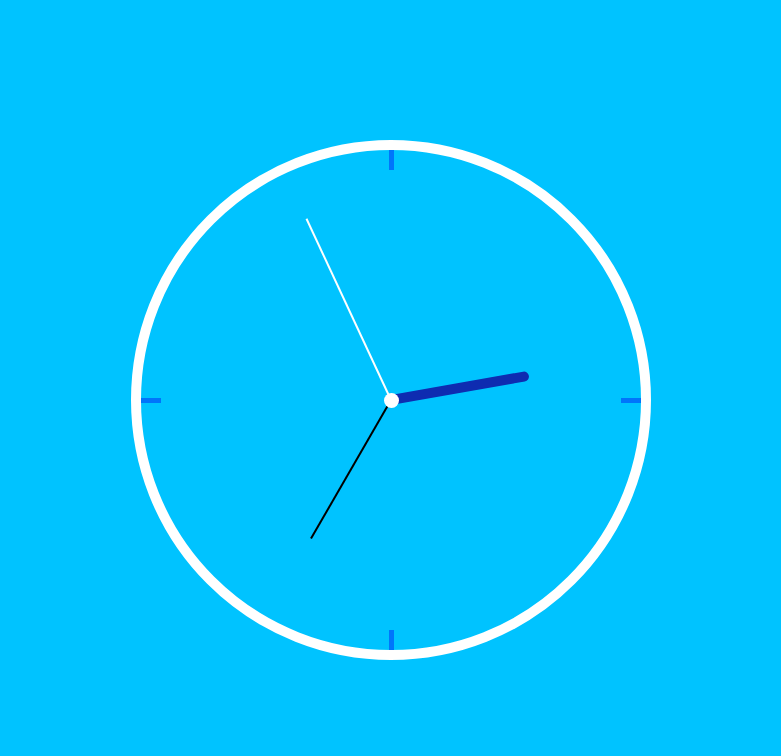
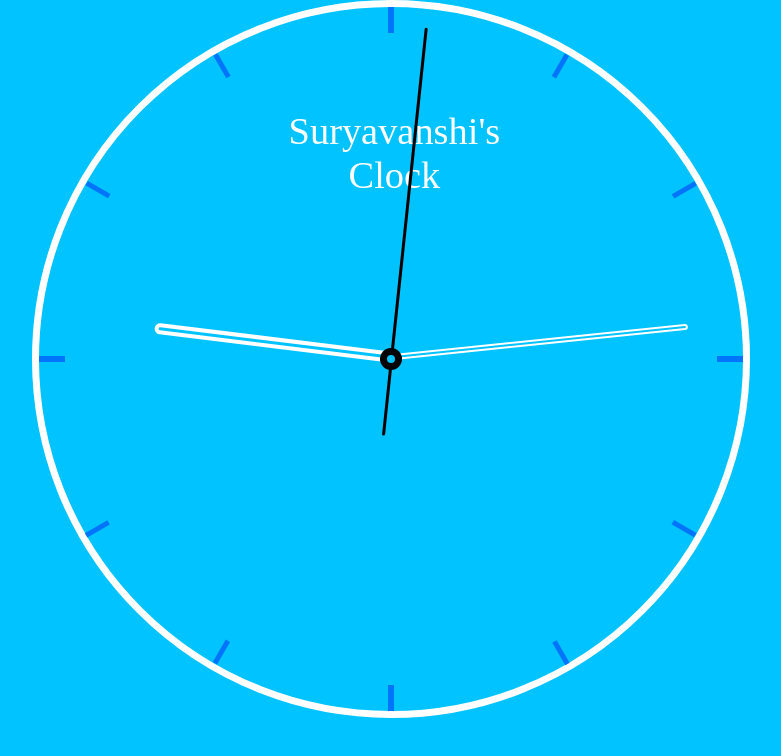
Before and after one commit to MSAndromeda/DEVSNEST, a plain HTML site: page Day 4/index.html in a window 1280 px wide. Shown: the top 756 px of the page, without its empty margins (249-1030 px from the left). Drawn offline with Linux system fonts and the light colour scheme.

Commit message:
Added JS and Styling

```diff
--- /dev/null
+++ b/Day 4/app.js
@@ -0,0 +1,22 @@
+function moveHands() {
+    with(new Date()) {
+        h = 30 * ((getHours() % 12) + getMinutes() / 60 + getSeconds() / 3600); // 30 degrees hour
+        m = 6 * (getMinutes() + getSeconds() / 60 + getMilliseconds() / 60000); // 6 degrees every minute
+        s = 6 * (getSeconds() + getMilliseconds() / 1000); // 6 degrees every second
+        //rotate CSS attribute to those degree values -->
+        document.getElementById("seconds").style.cssText =
+            "-webkit-transform:rotate(" + s + "deg);";
+
+        document.getElementById("seconds-back").style.cssText =
+            "-webkit-transform:rotate(" + s + "deg);";
+
+        document.getElementById("minutes").style.cssText =
+            "-webkit-transform:rotate(" + m + "deg);";
+
+        document.getElementById("hours").style.cssText =
+            "-webkit-transform:rotate(" + h + "deg);";
+        setTimeout(moveHands, 1); // calling the function every second
+    }
+}
+
+window.onload = moveHands; // making sure the function starts on load of webpage
--- a/Day 4/index.html
+++ b/Day 4/index.html
@@ -7,23 +7,41 @@
     <meta name="viewport" content="width=device-width, initial-scale=1.0">
     <title>Clock</title>
     <link rel="stylesheet" href="styles.css">
+    <script src="app.js"></script>
 </head>
 
 <body>
     <div class="clock">
+        <!-- Clock Name Start -->
+        <div class="clock-name">Suryavanshi's<br>Clock</div>
+        <!-- Clock Name End -->
+        <!---------------------------------------------------------------------------------------->
         <!-- Clock Hands Start -->
         <div id="hours"></div>
         <div id="minutes"></div>
         <div id="seconds"></div>
+        <div id="seconds-back"></div>
         <!-- Clock Hands End -->
-
+        <!---------------------------------------------------------------------------------------->
         <!-- Clock Time Arrows Start -->
+        <div class="one"></div>
+        <div class="two"></div>
         <div class="three"></div>
+        <div class="four"></div>
+        <div class="five"></div>
         <div class="six"></div>
+        <div class="seven"></div>
+        <div class="eight"></div>
         <div class="nine"></div>
+        <div class="ten"></div>
+        <div class="eleven"></div>
         <div class="twelve"></div>
+        <!-- Clock Time Arrows End -->
+        <!---------------------------------------------------------------------------------------->
+        <!-- Clock Center Start -->
         <div class="center"></div>
-        <!-- Clock Time Arrows End -->
+        <div class="center-point"></div>
+        <!-- Clock Center End -->
     </div>
 </body>
 
--- a/Day 4/styles.css
+++ b/Day 4/styles.css
@@ -6,39 +6,164 @@
 
 body {
     background-color: #00c3ff;
+    height: 100vw;
 }
 
+
+/**********************************************************************************************/
+
 .clock {
-    height: 500px;
-    width: 500px;
+    height: 55vw;
+    width: 55vw;
     background-color: #00c3ff;
     border-radius: 100%;
-    border: 10px solid #ffffff;
+    border: 0.6vw solid #ffffff;
     margin: auto;
     position: absolute;
     top: 0;
     left: 0;
-    bottom: 0;
     right: 0;
 }
 
+
+/**********************************************************************************************/
+
+
+/* Clock Name Start */
+
+.clock-name {
+    position: absolute;
+    width: max-content;
+    height: max-content;
+    /* background: #0075fb; */
+    font-size: 3vw;
+    color: #ffffff;
+    text-align: center;
+    left: 19.5vw;
+    bottom: 0;
+    right: 0;
+    top: 8vw;
+}
+
+
+/* Clock Name End */
+
+
+/**********************************************************************************************/
+
+
+/* Clock Hand Start  */
+
+#seconds {
+    position: absolute;
+    height: 26vw;
+    width: 0.2vw;
+    left: 0;
+    right: 0;
+    bottom: 26vw;
+    top: 0px;
+    margin: auto;
+    border-radius: 10px;
+    background: rgb(0, 0, 0);
+    z-index: 3;
+    -webkit-transform-origin: bottom;
+    /* -webkit-transform: rotate(210deg) */
+}
+
+#seconds-back {
+    position: absolute;
+    height: 6vw;
+    width: 0.2vw;
+    left: 0;
+    right: 0;
+    bottom: 0vw;
+    top: 6vw;
+    margin: auto;
+    border-radius: 10px;
+    background: rgb(0, 0, 0);
+    z-index: 3;
+    -webkit-transform-origin: top;
+}
+
+#minutes {
+    position: absolute;
+    height: 23vw;
+    width: 0.16vw;
+    left: 0;
+    right: 0;
+    bottom: 23.5vw;
+    top: 0px;
+    margin: auto;
+    border-radius: 10px;
+    border: 0.19vw solid #ffffff;
+    /* background: #ffffff; */
+    -webkit-transform-origin: bottom;
+}
+
+#hours {
+    position: absolute;
+    height: 18vw;
+    width: 0.2vw;
+    left: 0;
+    right: 0;
+    bottom: 18.8vw;
+    top: 0px;
+    margin: auto;
+    border-radius: 10px;
+    border: 0.39vw solid #ffffff;
+    /* background: rgb(14, 44, 177); */
+    -webkit-transform-origin: bottom;
+}
+
+
+/* Clock Hand End  */
+
+
+/**********************************************************************************************/
+
+
+/* Clock Center Start */
+
 .center {
-    width: 15px;
-    height: 15px;
+    width: 1.7vw;
+    height: 1.7vw;
     position: absolute;
     left: 0;
     right: 0;
     bottom: 0;
     top: 0;
     margin: auto;
-    background: rgb(255, 255, 255);
+    background: rgb(0, 0, 0);
     border-radius: 100%;
 }
 
+.center-point {
+    width: 0.7vw;
+    height: 0.7vw;
+    position: absolute;
+    left: 0;
+    right: 0;
+    bottom: 0;
+    top: 0;
+    margin: auto;
+    background: #00c3ff;
+    border-radius: 100%;
+    z-index: 5;
+}
+
+
+/* Clock Center End */
+
+
+/**********************************************************************************************/
+
+
+/* Clock Time Arrows Start */
+
 .twelve {
     position: absolute;
-    width: 5px;
-    height: 20px;
+    width: 0.4vw;
+    height: 2vw;
     background: #0075fb;
     left: 0;
     top: 0;
@@ -46,10 +171,34 @@ body {
     margin: 0 auto;
 }
 
+.one {
+    position: absolute;
+    width: 0.4vw;
+    height: 2vw;
+    background: #0075fb;
+    top: 3.6vw;
+    left: 26.45vw;
+    right: 0;
+    margin: 0 auto;
+    -webkit-transform: rotate(30deg);
+}
+
+.two {
+    position: absolute;
+    width: 0.4vw;
+    height: 2vw;
+    background: #0075fb;
+    top: 13.25vw;
+    /* left: 26.45vw; */
+    right: 4.4vw;
+    margin: 0 auto;
+    -webkit-transform: rotate(60deg);
+}
+
 .three {
     position: absolute;
-    width: 20px;
-    height: 5px;
+    width: 2vw;
+    height: 0.4vw;
     background: #0075fb;
     top: 0;
     bottom: 0;
@@ -57,10 +206,33 @@ body {
     margin: auto 0;
 }
 
+.four {
+    position: absolute;
+    height: 0.4vw;
+    width: 2vw;
+    background: #0075fb;
+    right: 3.6vw;
+    top: 26.45vw;
+    bottom: 0;
+    margin: auto 0;
+    -webkit-transform: rotate(30deg);
+}
+
+.five {
+    position: absolute;
+    width: 2vw;
+    height: 0.4vw;
+    background: #0075fb;
+    bottom: 4.4vw;
+    right: 13.25vw;
+    margin: auto 0;
+    -webkit-transform: rotate(60deg);
+}
+
 .six {
     position: absolute;
-    width: 5px;
-    height: 20px;
+    width: 0.4vw;
+    height: 2vw;
     background: #0075fb;
     left: 0;
     bottom: 0;
@@ -68,10 +240,33 @@ body {
     margin: 0 auto;
 }
 
+.seven {
+    position: absolute;
+    height: 2vw;
+    width: 0.4vw;
+    background: #0075fb;
+    bottom: 3.6vw;
+    left: 0;
+    right: 26.45vw;
+    margin: 0 auto;
+    -webkit-transform: rotate(30deg);
+}
+
+.eight {
+    position: absolute;
+    height: 2vw;
+    width: 0.4vw;
+    background: #0075fb;
+    left: 4.4vw;
+    bottom: 13.25vw;
+    margin: 0 auto;
+    -webkit-transform: rotate(60deg);
+}
+
 .nine {
     position: absolute;
-    width: 20px;
-    height: 5px;
+    width: 2vw;
+    height: 0.4vw;
     background: #0075fb;
     top: 0;
     bottom: 0;
@@ -79,45 +274,31 @@ body {
     margin: auto 0;
 }
 
-#seconds {
+.ten {
     position: absolute;
-    height: 200px;
-    width: 2px;
-    left: 0;
-    right: 0;
-    bottom: 200px;
-    top: 0px;
-    margin: auto;
-    background: #feffff;
-    -webkit-transform-origin: bottom;
-    -webkit-transform: rotate(335deg);
+    height: 0.4vw;
+    width: 2vw;
+    background: #0075fb;
+    left: 3.6vw;
+    bottom: 26.45vw;
+    top: 0;
+    margin: auto 0;
+    -webkit-transform: rotate(30deg);
 }
 
-#minutes {
+.eleven {
     position: absolute;
-    height: 160px;
-    width: 2px;
-    left: 0;
-    right: 0;
-    bottom: 160px;
-    top: 0px;
-    margin: auto;
-    background: rgb(0, 0, 0);
-    -webkit-transform-origin: bottom;
-    -webkit-transform: rotate(210deg);
+    width: 2vw;
+    height: 0.4vw;
+    background: #0075fb;
+    top: 4.4vw;
+    left: 13.25vw;
+    margin: auto 0;
+    -webkit-transform: rotate(60deg);
 }
 
-#hours {
-    position: absolute;
-    height: 140px;
-    width: 10px;
-    left: 0;
-    right: 0;
-    bottom: 140px;
-    top: 0px;
-    margin: auto;
-    border-radius: 10px;
-    background: rgb(14, 44, 177);
-    -webkit-transform-origin: bottom;
-    -webkit-transform: rotate(80deg);
-}
+
+/* Clock Time Arrows End */
+
+
+/**********************************************************************************************/
```
